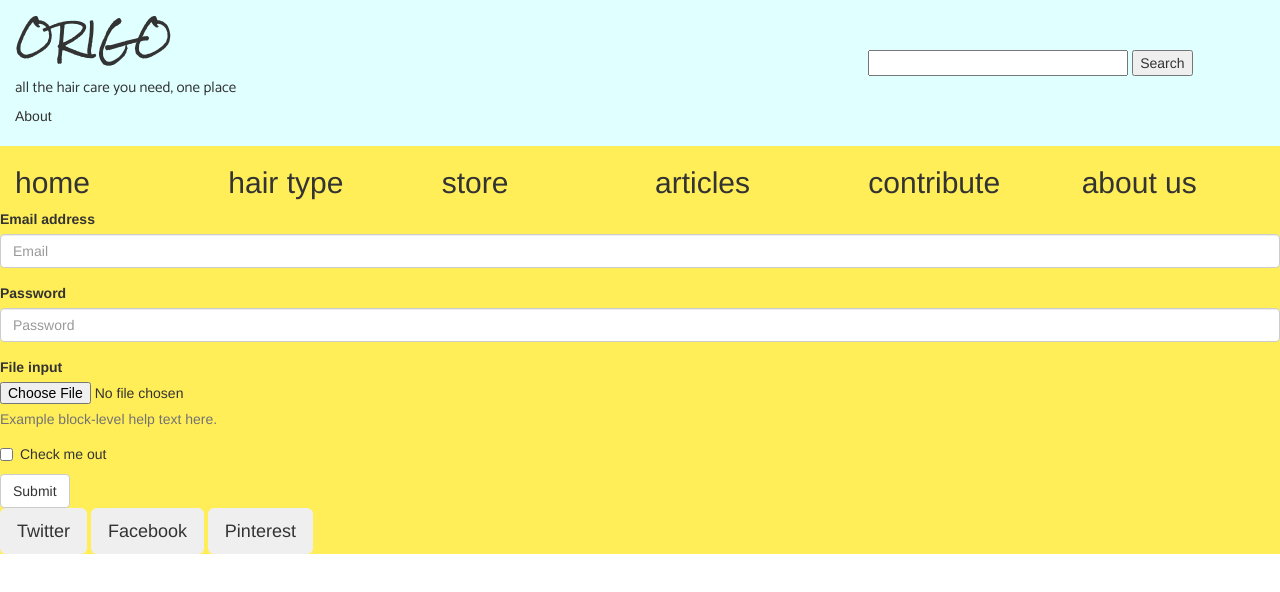
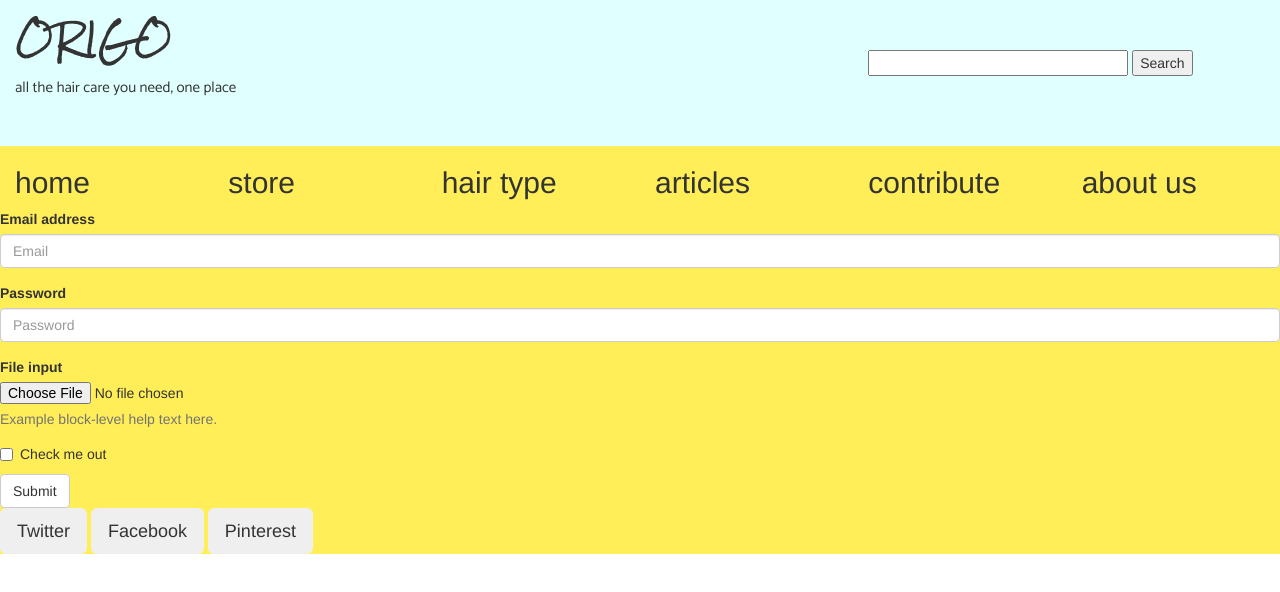
Before and after one commit to georgiabs/asos_for_hair, a plain HTML site: page index.html in a window 1280 px wide. Drawn offline with Linux system fonts and the light colour scheme.

Commit message:
refine to be more like the plan

```diff
--- a/index.html
+++ b/index.html
@@ -15,7 +15,6 @@
       <div class="col-md-4">
         <h1>ORIGO</h1>
         <h2 id="slogan"> all the hair care you need, one place</h2>
-        <p>About</p>
       </div>
       <div class="col-md-4">
         <div class="jumbotron"></div>
@@ -36,10 +35,10 @@
         <h2>home</h2>
       </div>
       <div class="col-md-2">
-        <h2>hair type</h2>
+        <h2>store</h2>
       </div>
       <div class="col-md-2">
-        <h2>store</h2>
+        <h2>hair type</h2>
       </div>
       <div class="col-md-2">
         <h2>articles</h2>
```
